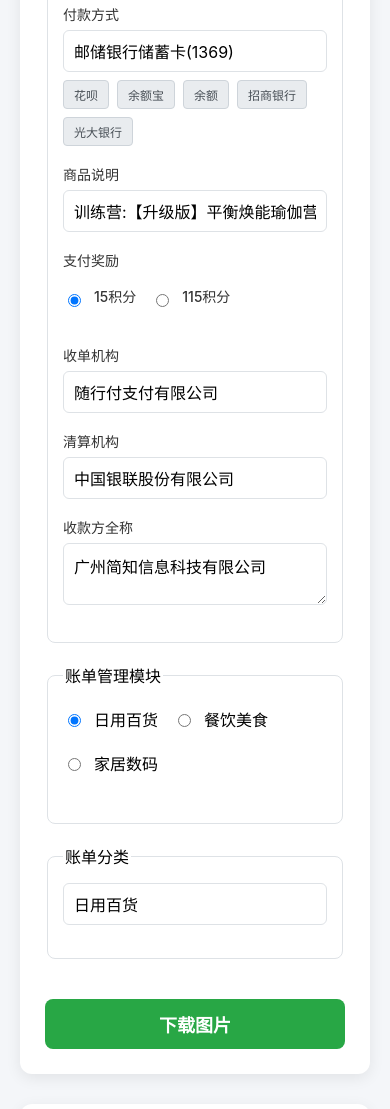
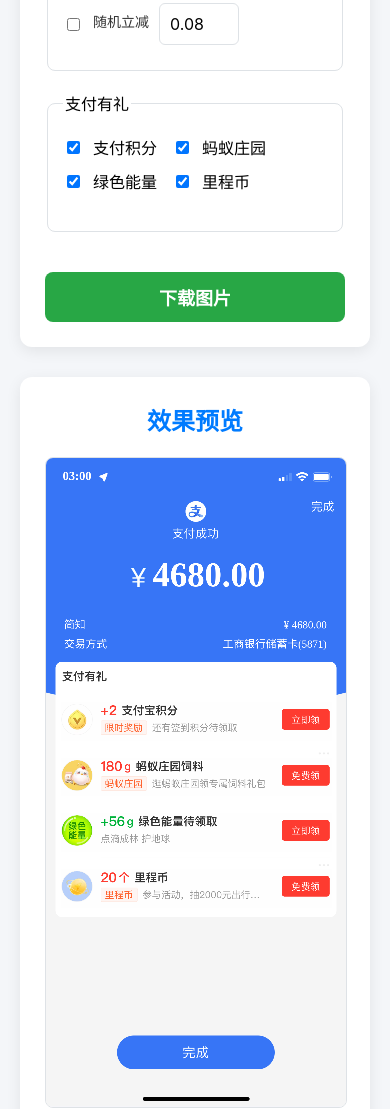
Before and after one commit to YANXIAOXIH/MockScreen, a plain HTML site: page index.html in a window 390 px wide. Shown: the part 884-1993 px from the top of the page. Drawn offline with Linux system fonts and the light colour scheme; a web font is replaced by a local one.

Commit message:
MockScreen

```diff
--- a/index.html
+++ b/index.html
@@ -13,8 +13,8 @@
             <label for="template-select">选择模板</label>
             <select id="template-select">
                 <!-- 注意 value 属性需要与 templates 目录下的文件夹名完全一致 -->
-                <option value="alipay-success">支付宝 - 支付成功</option>
-                <option value="alipay-details"selected>支付宝 - 账单详情</option>
+                <option value="alipay-success"selected>支付宝 - 支付成功</option>
+                <option value="alipay-details">支付宝 - 账单详情</option>
                 <option value="wechat-success">微信 - 支付成功</option>
             </select>
         </div>
--- a/templates/alipay-details/main.js
+++ b/templates/alipay-details/main.js
@@ -62,9 +62,9 @@ export const template = {
     assets: {
         bg: 'templates/alipay-details/icons/background.png',
         locationIcon: 'templates/alipay-details/icons/location.png',
-        alarmIcon: 'templates/alipay-details/Icons/alarmIcon.png',
-        userIcon: 'templates/alipay-details/Icons/userIcon.png',
-        sleepIcon: 'templates/alipay-details/Icons/sleepIcon.png',
+        alarmIcon: 'templates/alipay-details/icons/alarmIcon.png',
+        userIcon: 'templates/alipay-details/icons/userIcon.png',
+        sleepIcon: 'templates/alipay-details/icons/sleepIcon.png',
         shopIcon: 'templates/alipay-details/icons/shop-icon.png',
         billManagementStyle1: 'templates/alipay-details/icons/bill-management-1.png',
         billManagementStyle2: 'templates/alipay-details/icons/bill-management-2.png',
@@ -85,9 +85,9 @@ export const template = {
             y: 88,             // 整个状态栏的垂直位置 (Y坐标)
             timeX: 148,         // 左侧时间的水平位置 (X坐标)
             timeFont: 'bold 50px "PingFang"', // 时间的字体样式
-            iconStartX: 300,   // 第一个状态图标的起始X坐标
+            iconstartX: 300,   // 第一个状态图标的起始X坐标
             iconY: 63,         // 所有状态图标的Y坐标
-            iconSize: 48,      // 状态图标的边长 (正方形)
+            iconsize: 48,      // 状态图标的边长 (正方形)
             iconGap: 8,       // 状态图标之间的间
             batteryX: 1086,    // 电池图标的X坐标
             batteryY: 66,      // 电池图标的Y坐标
@@ -98,7 +98,7 @@ export const template = {
         // --- 中间核心信息卡片 ---
         mainCard: {
             shopIconY: 385,
-            shopIconSize: 138,
+            shopiconsize: 138,
             shopNameY: 595,
             shopNameFont: '48px "PingFang"',
             amountY: 725, amountFont: 'bold 110px "AlipayNumber"',
@@ -225,11 +225,11 @@ export const template = {
         ctx.textBaseline = 'middle';
         ctx.fillText(controls.time, st.timeX, st.y);
 
-        let currentIconX = st.iconStartX;
-        if (controls.locationToggle && assets.locationIcon) { ctx.drawImage(assets.locationIcon, currentIconX, st.iconY, st.iconSize, st.iconSize); currentIconX += st.iconSize + st.iconGap; }
-        if (controls.alarmIconToggle && assets.alarmIcon) { ctx.drawImage(assets.alarmIcon, currentIconX, st.iconY, st.iconSize, st.iconSize); currentIconX += st.iconSize + st.iconGap; }
-        if (controls.userIconToggle && assets.userIcon) { ctx.drawImage(assets.userIcon, currentIconX, st.iconY, st.iconSize, st.iconSize); currentIconX += st.iconSize + st.iconGap; }
-        if (controls.sleepIconToggle && assets.sleepIcon) { ctx.drawImage(assets.sleepIcon, currentIconX, st.iconY, st.iconSize, st.iconSize); } // 最后一个图标后面不加gap
+        let currentIconX = st.iconstartX;
+        if (controls.locationToggle && assets.locationIcon) { ctx.drawImage(assets.locationIcon, currentIconX, st.iconY, st.iconsize, st.iconsize); currentIconX += st.iconsize + st.iconGap; }
+        if (controls.alarmIconToggle && assets.alarmIcon) { ctx.drawImage(assets.alarmIcon, currentIconX, st.iconY, st.iconsize, st.iconsize); currentIconX += st.iconsize + st.iconGap; }
+        if (controls.userIconToggle && assets.userIcon) { ctx.drawImage(assets.userIcon, currentIconX, st.iconY, st.iconsize, st.iconsize); currentIconX += st.iconsize + st.iconGap; }
+        if (controls.sleepIconToggle && assets.sleepIcon) { ctx.drawImage(assets.sleepIcon, currentIconX, st.iconY, st.iconsize, st.iconsize); } // 最后一个图标后面不加gap
 
         // 绘制电池
         if (controls.battery > 0) { const fillWidth = (st.batteryWidth - 10) * (controls.battery / 100); drawRoundedRect(ctx, st.batteryX + 5, st.batteryY + 5, fillWidth, st.batteryHeight - 10, 6); ctx.fill(); }
@@ -237,7 +237,7 @@ export const template = {
         // --- 2. 绘制中间核心信息卡片 ---
         const mc = config.mainCard;
         // 绘制商铺图标
-        if (assets.shopIcon) ctx.drawImage(assets.shopIcon, config.canvasWidth / 2 - mc.shopIconSize / 2, mc.shopIconY, mc.shopIconSize, mc.shopIconSize);
+        if (assets.shopIcon) ctx.drawImage(assets.shopIcon, config.canvasWidth / 2 - mc.shopiconsize / 2, mc.shopIconY, mc.shopiconsize, mc.shopiconsize);
 
         // 绘制商户名称和金额
         ctx.font = mc.shopNameFont; ctx.fillStyle = '#333333'; ctx.textAlign = 'center';
--- a/templates/alipay-success/main.js
+++ b/templates/alipay-success/main.js
@@ -49,16 +49,16 @@ export function initialize(drawCanvasCallback) {
 // 导出该模板的完整配置对象
 export const template = {
     assets: {
-        bg: 'templates/alipay-success/Icons/background.png',
-        locationIcon: 'templates/alipay-success/Icons/location.png',
-        alarmIcon: 'templates/alipay-success/Icons/alarmIcon.png',
-        userIcon: 'templates/alipay-success/Icons/userIcon.png',
-        sleepIcon: 'templates/alipay-success/Icons/sleepIcon.png',
-        reward1: 'templates/alipay-success/Icons/reward-1.png',
-        reward2: 'templates/alipay-success/Icons/reward-2.png',
-        reward3: 'templates/alipay-success/Icons/reward-3.png',
-        reward4: 'templates/alipay-success/Icons/reward-4.png',
-        currency: 'templates/alipay-success/Icons/currency.png',
+        bg: 'templates/alipay-success/icons/background.png',
+        locationIcon: 'templates/alipay-success/icons/location.png',
+        alarmIcon: 'templates/alipay-success/icons/alarmIcon.png',
+        userIcon: 'templates/alipay-success/icons/userIcon.png',
+        sleepIcon: 'templates/alipay-success/icons/sleepIcon.png',
+        reward1: 'templates/alipay-success/icons/reward-1.png',
+        reward2: 'templates/alipay-success/icons/reward-2.png',
+        reward3: 'templates/alipay-success/icons/reward-3.png',
+        reward4: 'templates/alipay-success/icons/reward-4.png',
+        currency: 'templates/alipay-success/icons/currency.png',
     },
 
     // =================================================================================
@@ -73,9 +73,9 @@ export const template = {
             y: 50,             // 整个状态栏的垂直位置 (Y坐标)
             timeX: 65,         // 左侧时间的水平位置 (X坐标)
             timeFont: 'bold 48px "PingFang"', // 时间的字体样式
-            IconStartX: 205,   // 第一个状态图标的起始X坐标
+            iconstartX: 205,   // 第一个状态图标的起始X坐标
             IconY: 55,         // 所有状态图标的Y坐标
-            IconSize: 40,      // 状态图标的边长 (正方形)
+            iconsize: 40,      // 状态图标的边长 (正方形)
             IconGap: 8,       // 状态图标之间的间
             batteryX: 1040,    // 电池图标的X坐标
             batteryY: 57,      // 电池图标的Y坐标
@@ -194,11 +194,11 @@ export const template = {
         ctx.fillText(controls.time, st.timeX, st.y);
 
         // 依次绘制状态图标，每画一个，下一个的X坐标就向右移动
-        let currentIconX = st.IconStartX;
-        if (controls.locationToggle && assets.locationIcon) { ctx.drawImage(assets.locationIcon, currentIconX, st.IconY, st.IconSize, st.IconSize); currentIconX += st.IconSize + st.IconGap; }
-        if (controls.alarmIconToggle && assets.alarmIcon) { ctx.drawImage(assets.alarmIcon, currentIconX, st.IconY, st.IconSize, st.IconSize); currentIconX += st.IconSize + st.IconGap; }
-        if (controls.userIconToggle && assets.userIcon) { ctx.drawImage(assets.userIcon, currentIconX, st.IconY, st.IconSize, st.IconSize); }
-        if (controls.sleepIconToggle && assets.sleepIcon) { ctx.drawImage(assets.sleepIcon, currentIconX, st.IconY, st.IconSize, st.IconSize); }
+        let currentIconX = st.iconstartX;
+        if (controls.locationToggle && assets.locationIcon) { ctx.drawImage(assets.locationIcon, currentIconX, st.IconY, st.iconsize, st.iconsize); currentIconX += st.iconsize + st.IconGap; }
+        if (controls.alarmIconToggle && assets.alarmIcon) { ctx.drawImage(assets.alarmIcon, currentIconX, st.IconY, st.iconsize, st.iconsize); currentIconX += st.iconsize + st.IconGap; }
+        if (controls.userIconToggle && assets.userIcon) { ctx.drawImage(assets.userIcon, currentIconX, st.IconY, st.iconsize, st.iconsize); }
+        if (controls.sleepIconToggle && assets.sleepIcon) { ctx.drawImage(assets.sleepIcon, currentIconX, st.IconY, st.iconsize, st.iconsize); }
 
         // 绘制电池
         if (controls.battery > 0) { const fillWidth = (st.batteryWidth - 10) * (controls.battery / 100); drawRoundedRect(ctx, st.batteryX + 5, st.batteryY + 5, fillWidth, st.batteryHeight - 10, 4); ctx.fill(); }
```
